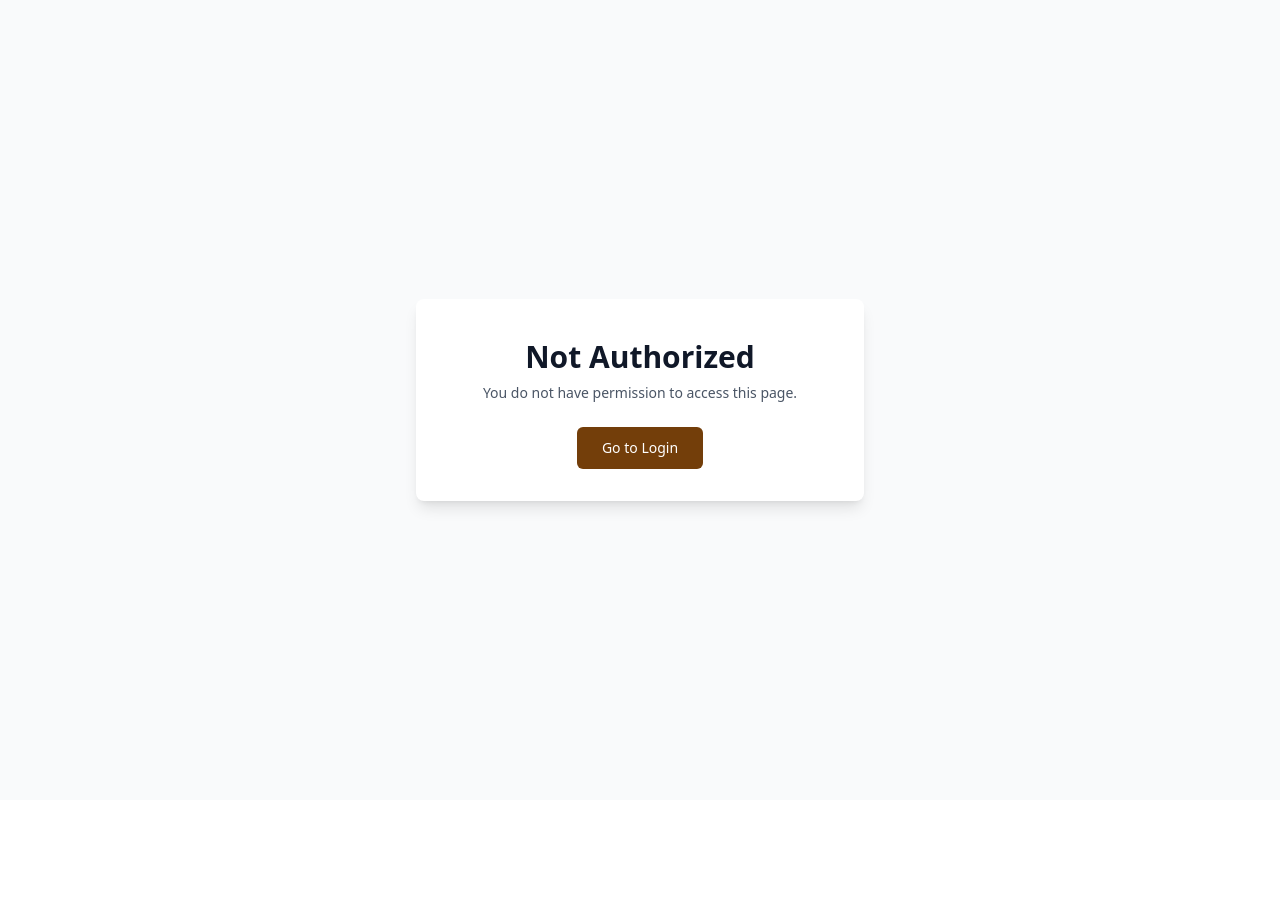
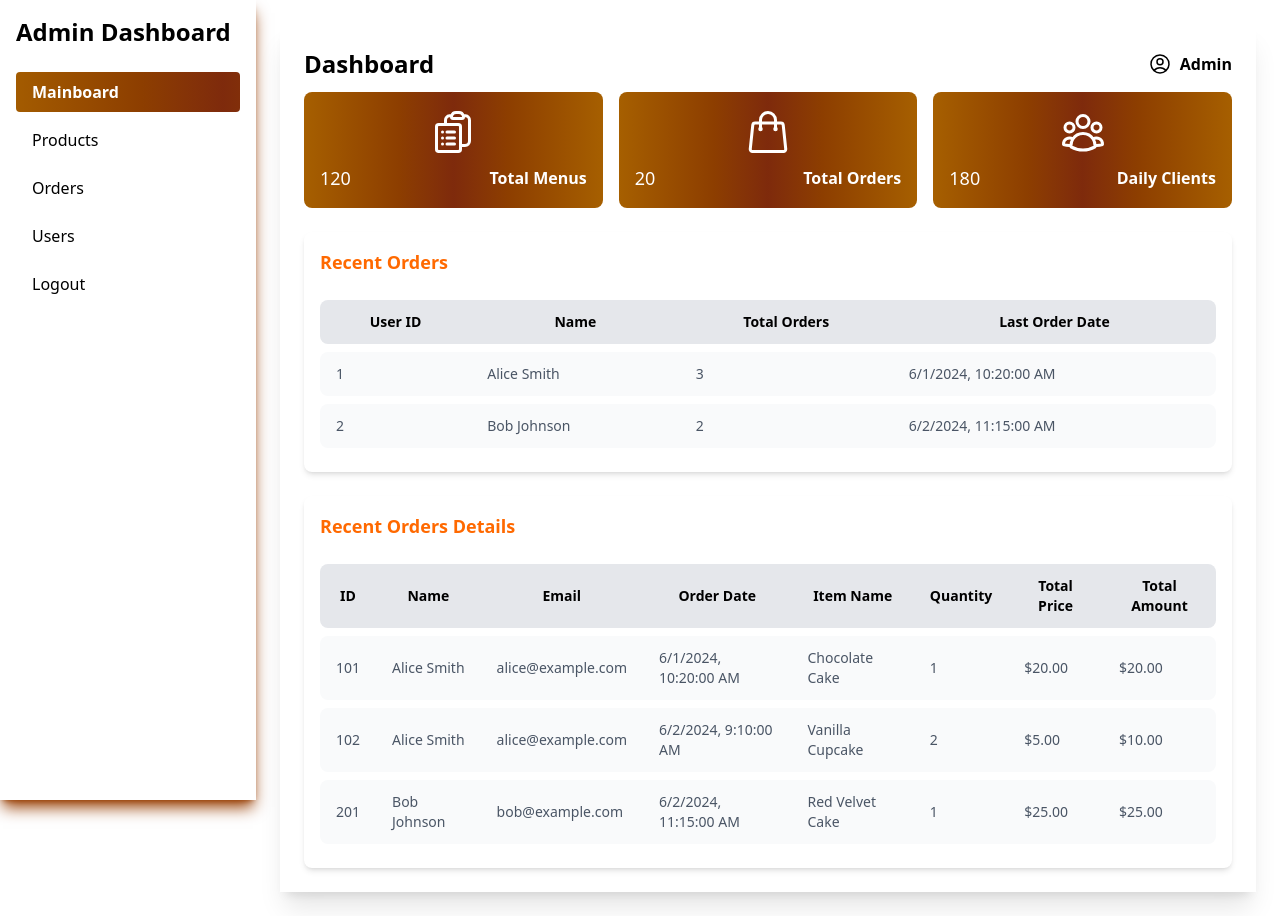
Before and after one commit to Will24300/barkery, a React (Vite) app in the folder barkery-cake/: page /admin/dashboard in a window 1280 px wide. Before the commit this address led to /not-authorized. Before the commit the page ends 800 px from the top, so only its background shows below. Built offline with nearby package versions, Linux system fonts and the light colour scheme; a web font is replaced by a local one.

Commit message:
Modified admin panel

```diff
--- a/barkery-cake/auth/admin/AdminDashboard.jsx
+++ b/barkery-cake/auth/admin/AdminDashboard.jsx
@@ -1,26 +1,39 @@
-import React, { useState } from "react";
+import React, { useState , useEffect } from "react";
 import Sidebar from "./components/Sidebar";
 import { useUser } from "../../context/HookContext";
 import AdminMainBoard from "./components/Mainboard";
+import ProductsTab from "./components/ProductsTab";
+import OrdersTab from "./components/OrdersTab";
+import UsersTab from "./components/UsersTab";
+import NotAuthorized from "../NotAuthorized";
 
 const AdminDashboard = () => {
   const { userDetails } = useUser();
-  const [activeSection, setActiveSection] = useState("overview");
+  const [activeSection, setActiveSection] = useState("mainboard");
   const [sidebarOpen, setSidebarOpen] = useState(false);
 
+  // Handle initial hash on component mount
+  useEffect(() => {
+    const hash = window.location.hash.replace("#", "");
+    if (hash) {
+      setActiveSection(hash);
+    }
+  }, []);
+
    const toggleSidebar = () => setSidebarOpen(!sidebarOpen);
+   const closeSidebar = () => setSidebarOpen(false);
 
    const renderSection = () => {
      switch (activeSection) {
        case "products":
-        return <div>Products Management</div>;
+         return <ProductsTab />;
        case "orders":
-        return <div>Orders Management</div>;
+         return <OrdersTab />;
        case "users":
-        return <div>Users Management</div>;
-      case "overview":
+         return <UsersTab />;
+       case "mainboard":
        default:
-        return <div>Admin Overview</div>;
+         return <AdminMainBoard />;
      }
    };
 
@@ -90,7 +103,6 @@ const AdminDashboard = () => {
           sidebarOpen ? "md:ml-64" : ""
         }`}
       >
-        <AdminMainBoard />
         {renderSection()}
       </main>
     </div>
--- /dev/null
+++ b/barkery-cake/auth/admin/components/OrdersTab.jsx
@@ -0,0 +1,7 @@
+import React from 'react'
+
+export default function OrdersTab() {
+  return (
+    <div>OrdersTab</div>
+  )
+}
--- /dev/null
+++ b/barkery-cake/auth/admin/components/ProductsTab.jsx
@@ -0,0 +1,7 @@
+import React from 'react'
+
+export default function ProductsTab() {
+  return (
+    <div>ProductsTab</div>
+  )
+}
--- a/barkery-cake/auth/admin/components/Sidebar.jsx
+++ b/barkery-cake/auth/admin/components/Sidebar.jsx
@@ -11,16 +11,11 @@ export default function Sidebar({
   const navigate = useNavigate();
   const { logout } = useUser();
 
-  useEffect(() => {
-    const handleHashChange = () => {
-      const hash = window.location.hash.replace("#", "") || "overview";
-      setActiveSection(hash);
+    const handleNavClick = (section) => {
+      setActiveSection(section);
+      window.location.hash = section;
+      closeSidebar();
     };
-
-    handleHashChange();
-    window.addEventListener("hashchange", handleHashChange);
-    return () => window.removeEventListener("hashchange", handleHashChange);
-  }, []);
 
   return (
     <aside
@@ -31,57 +26,59 @@ export default function Sidebar({
       <h2 className="text-2xl font-bold mb-6">Admin Dashboard</h2>
       <nav>
         <ul className="space-y-2">
-          <li className="py-2 pl-4 bg-gradient-to-r from-yellow-700 via-orange-900 to-yellow-700 bg-[length:200%_100%] bg-left animate-[gradient-x_5s_ease-in-out_infinite] rounded cursor-pointer text-white">
-            <NavLink
-              to="/admin/dashboard#overview"
-              onClick={closeSidebar}
-              className={({ isActive }) =>
-                isActive ? "font-semibold" : "text-white"
-              }
+          <li className={`py-2 pl-4 cursor-pointer bg-gradient-to-r ${activeSection === "mainboard" ? "from-yellow-700 via-orange-900 to-yellow-700 bg-[length:200%_100%] bg-left animate-[gradient-x_5s_ease-in-out_infinite] rounded cursor-pointer text-white" : "bg-white text-black"}`}>
+            <button
+              onClick={() => handleNavClick("mainboard")}
+              className={`w-full text-left cursor-pointer ${
+                activeSection === "mainboard"
+                  ? "text-white font-semibold"
+                  : ""
+              }`}
             >
-              Overview
-            </NavLink>
+              Mainboard
+            </button>
           </li>
-          <li className="py-2 pl-4">
-            <NavLink
-              to="/admin/dashboard#products"
-              onClick={closeSidebar}
-              className={({ isActive }) =>
-                isActive ? "text-yellow-800 font-semibold" : ""
-              }
+          <li className={`py-2 pl-4 cursor-pointer ${activeSection === "products" ? "bg-gradient-to-r from-yellow-700 via-orange-900 to-yellow-700 bg-[length:200%_100%] bg-left animate-[gradient-x_5s_ease-in-out_infinite] rounded cursor-pointer text-white" : "bg-white text-black"}`}>
+            <button
+              onClick={() => handleNavClick("products")}
+              className={`w-full text-left cursor-pointer ${
+                activeSection === "products"
+                  ? "text-white font-semibold"
+                  : ""
+              }`}
             >
               Products
-            </NavLink>
+            </button>
           </li>
-          <li className="py-2 pl-4">
-            <NavLink
-              to="/admin/dashboard#orders"
-              onClick={closeSidebar}
-              className={({ isActive }) =>
-                isActive ? "text-yellow-800 font-semibold" : ""
-              }
+          <li className={`py-2 pl-4 cursor-pointer ${activeSection === "orders" ? "bg-gradient-to-r from-yellow-700 via-orange-900 to-yellow-700 bg-[length:200%_100%] bg-left animate-[gradient-x_5s_ease-in-out_infinite] rounded cursor-pointer text-white" : "bg-white text-black"}`}>
+            <button
+              onClick={() => handleNavClick("orders")}
+              className={`w-full text-left cursor-pointer ${
+                activeSection === "orders"
+                  ? "text-white font-semibold"
+                  : ""
+              }`}
             >
               Orders
-            </NavLink>
+            </button>
           </li>
-          <li className="py-2 pl-4">
-            <NavLink
-              to="/admin/dashboard#users"
-              onClick={closeSidebar}
-              className={({ isActive }) =>
-                isActive ? "text-yellow-800 font-semibold" : ""
-              }
+          <li className={`py-2 pl-4 cursor-pointer ${activeSection === "users" ? "bg-gradient-to-r from-yellow-700 via-orange-900 to-yellow-700 bg-[length:200%_100%] bg-left animate-[gradient-x_5s_ease-in-out_infinite] rounded cursor-pointer text-white" : "bg-white text-black"}`}>
+            <button
+              onClick={() => handleNavClick("users")}
+              className={`w-full text-left cursor-pointer ${
+                activeSection === "users" ? "text-white font-semibold" : ""
+              }`}
             >
               Users
-            </NavLink>
+            </button>
           </li>
-          <li className="pl-4 mt-4">
+          <li className={`pl-4 mt-4 cursor-pointer ${activeSection === "logout" ? "bg-gradient-to-r from-yellow-700 via-orange-900 to-yellow-700 bg-[length:200%_100%] bg-left animate-[gradient-x_5s_ease-in-out_infinite] rounded cursor-pointer text-white" : "bg-white text-black"}`}>
             <button
               onClick={() => {
                 logout();
                 navigate("/login");
               }}
-              className="hover:text-yellow-300 cursor-pointer"
+              className="hover:text-yellow-300 cursor-pointer "
             >
               Logout
             </button>
--- /dev/null
+++ b/barkery-cake/auth/admin/components/UsersTab.jsx
@@ -0,0 +1,7 @@
+import React from 'react'
+
+export default function UsersTab() {
+  return (
+    <div>UsersTab</div>
+  )
+}
--- a/barkery-cake/src/App.jsx
+++ b/barkery-cake/src/App.jsx
@@ -21,9 +21,9 @@ const ProtectedRoute = ({ allowedRoles }) => {
     return <div>Loading...</div>;
   }
 
-  if (!userDetails || !checkPermission(allowedRoles)) {
-    return <Navigate to="/not-authorized" replace />;
-  }
+  // if (!userDetails || !checkPermission(allowedRoles)) {
+  //   return <Navigate to="/not-authorized" replace />;
+  // }
 
   return <Outlet />;
 };
```
Lines whose indentation alone changed are shown as unchanged.
